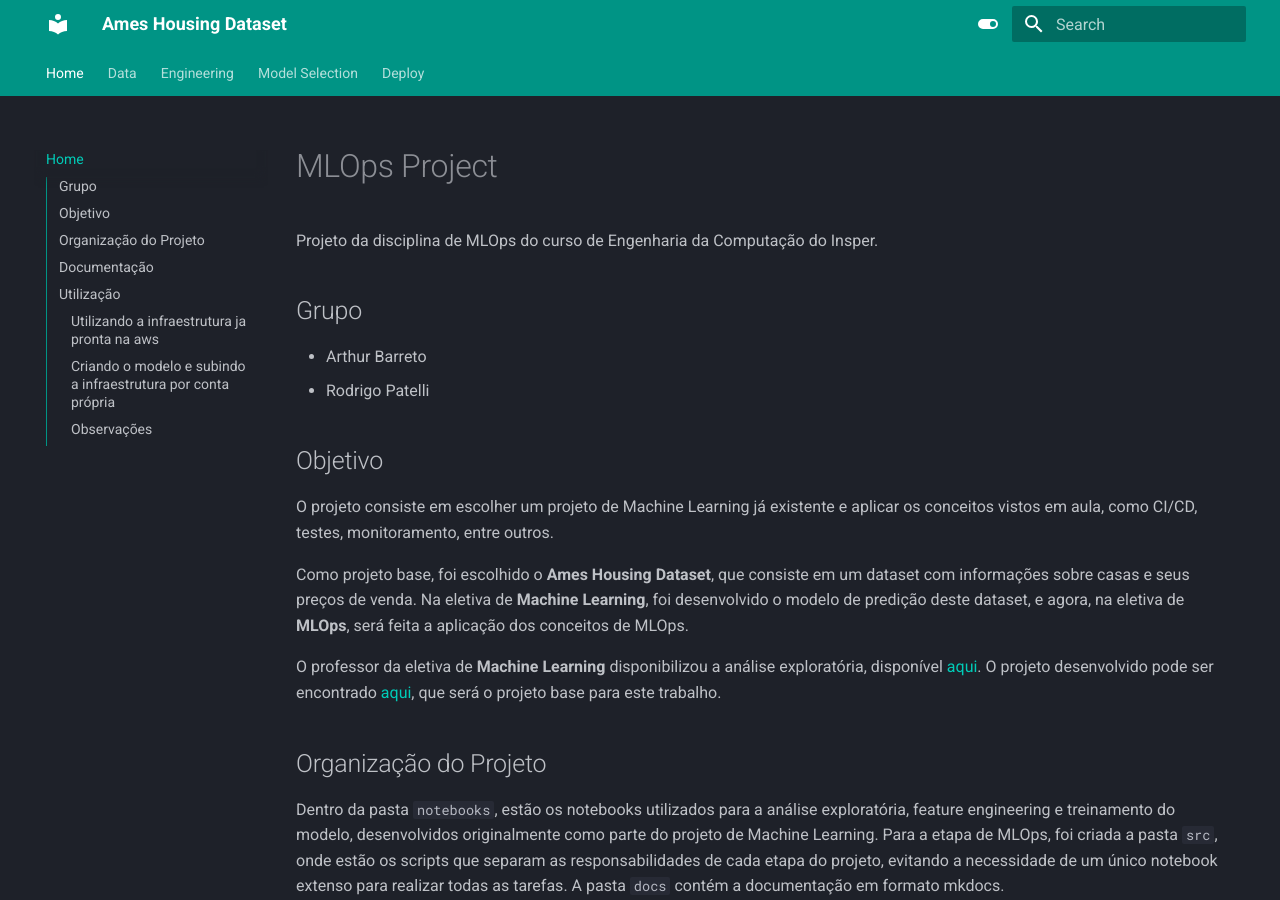
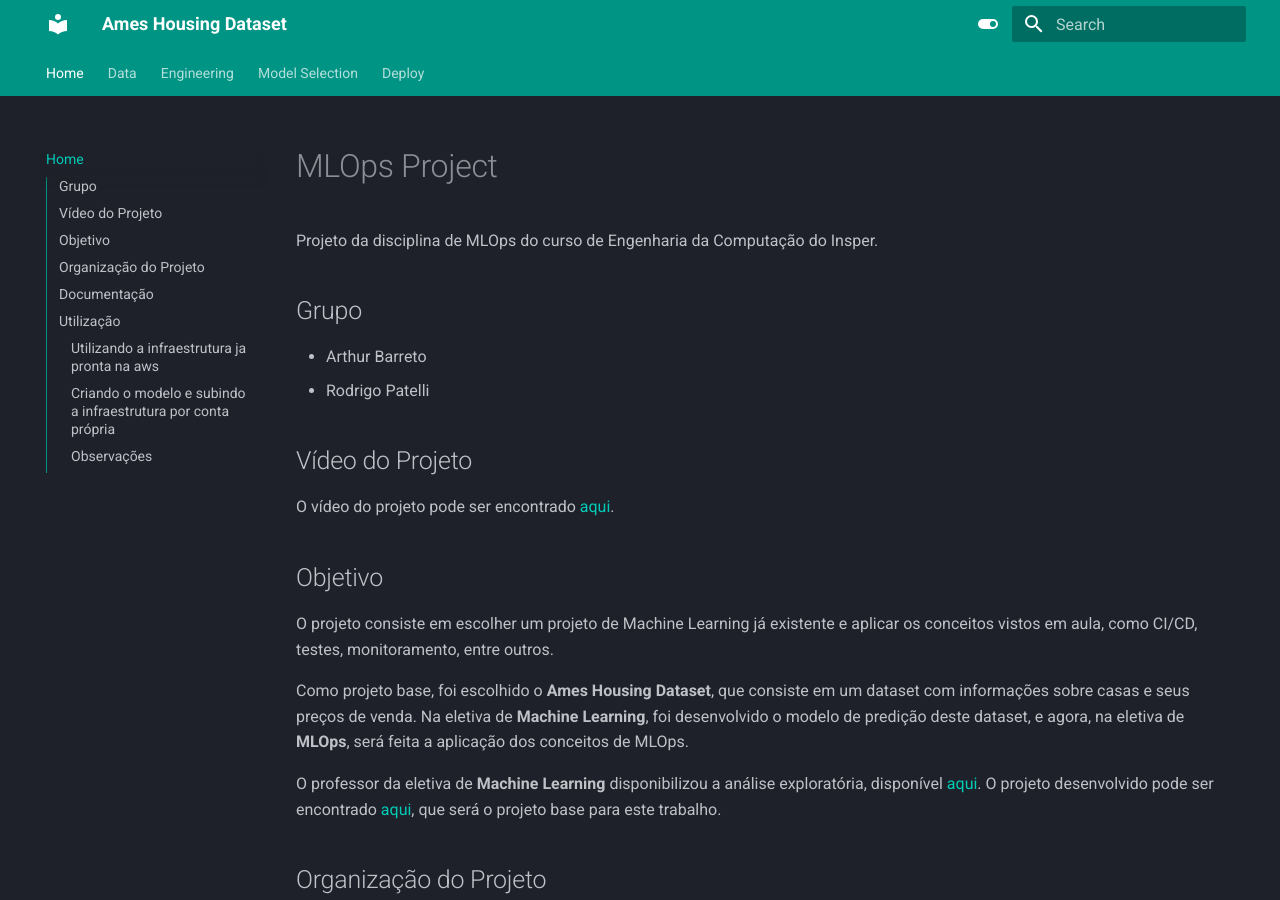
Before and after one commit to insper-classroom/Ames-Mlflow-and-DVC-Pipeline, an MkDocs documentation site: the page built from docs/index.md, in a window 1280 px wide and 900 px high. Built offline with MkDocs 1.6.1 and Material for MkDocs 9.7.7, drawn with Linux system fonts in a browser that asks for light colours.

Commit message:
add video do projeto

```diff
--- a/docs/index.md
+++ b/docs/index.md
@@ -6,6 +6,10 @@
 
 - Arthur Barreto
 - Rodrigo Patelli
+
+## Vídeo do Projeto
+
+O vídeo do projeto pode ser encontrado [aqui](https://youtu.be/s1CFCVYezjc).
 
 ## Objetivo
 
```
Also changed, not shown: README.md (+4 -0 lines).
